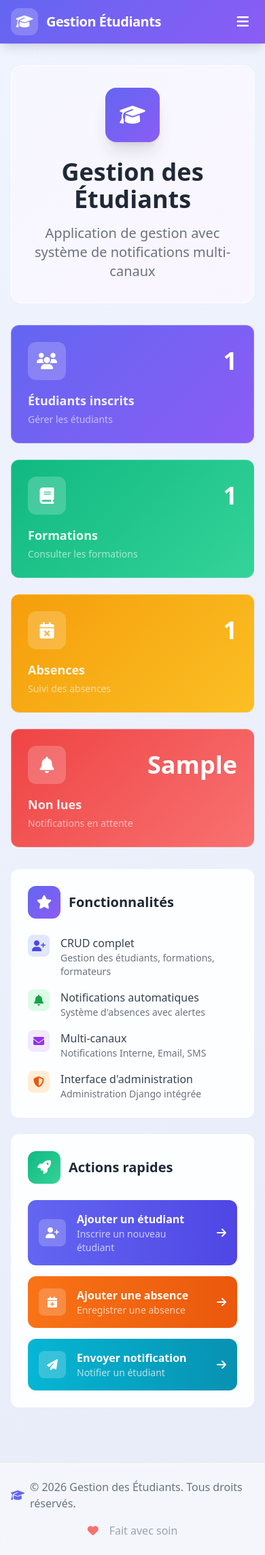
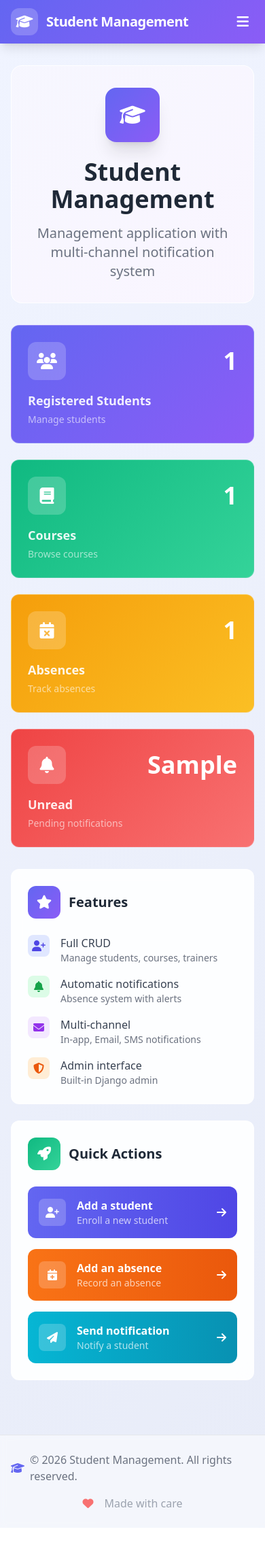
Before and after one commit to abdelwahed-alw/projets_django, a Django app: template etudiants/templates/etudiants/accueil.html in a window 390 px wide. Shown: the whole page at 68% size. After the commit the page ends 2218 px from the top, so only its background shows below. Run offline with Django 3.2, Linux system fonts and the light colour scheme; the template is opened without the code that fills it: most values are stand-ins (such as "Sample title", 1, 10 or a date in 2020); some libraries are stand-ins or nearby versions.

Commit message:
Add i18n with FR/EN language switcher
- Add Django i18n configuration (LocaleMiddleware, LANGUAGES, LOCALE_PATHS)
- Wrap all template strings with {% trans %} / {% blocktranslate %}
- Add gettext to Python views and signals
- Create French translation file with full translations
- Add language switcher buttons in desktop and mobile nav
- Update README

```diff
--- a/etudiants/signals.py
+++ b/etudiants/signals.py
@@ -1,5 +1,6 @@
 from django.db.models.signals import post_save
 from django.dispatch import receiver
+from django.utils.translation import gettext as _
 from .models import Absence
 from .notifications import envoyer_notification
 
@@ -7,7 +8,8 @@ from .notifications import envoyer_notification
 def notifier_absence(sender, instance, created, **kwargs):
     """Envoyer une notification automatique quand une absence est créée"""
     if created:
-        message = f"Absence enregistrée le {instance.date_absence}. Justification: {instance.justification or 'Aucune'}"
+        justification = instance.justification or _('None')
+        message = _('Absence recorded on %(date)s. Justification: %(justification)s') % {'date': instance.date_absence, 'justification': justification}
 
         # Notification interne toujours envoyée
         envoyer_notification(instance.etudiant, message, 'interne')
--- a/etudiants/templates/etudiants/accueil.html
+++ b/etudiants/templates/etudiants/accueil.html
@@ -1,5 +1,6 @@
 {% extends 'etudiants/base.html' %}
-{% block title %}Accueil - Gestion des Étudiants{% endblock %}
+{% load i18n %}
+{% block title %}{% trans "Home" %} - {% trans "Student Management" %}{% endblock %}
 {% block content %}
 <div class="space-y-8">
     <!-- Hero Section -->
@@ -10,10 +11,10 @@
                 <i class="fas fa-graduation-cap text-white text-3xl"></i>
             </div>
             <h1 class="text-4xl md:text-5xl font-bold text-gray-800 mb-4 animate-slide-up">
-                Gestion des Étudiants
+                {% trans "Student Management" %}
             </h1>
             <p class="text-xl text-gray-500 max-w-2xl mx-auto animate-slide-up">
-                Application de gestion avec système de notifications multi-canaux
+                {% trans "Management application with multi-channel notification system" %}
             </p>
         </div>
     </div>
@@ -27,8 +28,8 @@
                 </div>
                 <span class="text-4xl font-bold">{{ total_etudiants }}</span>
             </div>
-            <h3 class="text-lg font-semibold text-white/90">Étudiants inscrits</h3>
-            <p class="text-white/60 text-sm mt-1">Gérer les étudiants</p>
+            <h3 class="text-lg font-semibold text-white/90">{% trans "Registered Students" %}</h3>
+            <p class="text-white/60 text-sm mt-1">{% trans "Manage students" %}</p>
         </a>
 
         <a href="{% url 'etudiants:liste_formations' %}" class="stat-card glass-card rounded-xl p-6 gradient-success text-white block">
@@ -38,8 +39,8 @@
                 </div>
                 <span class="text-4xl font-bold">{{ total_formations }}</span>
             </div>
-            <h3 class="text-lg font-semibold text-white/90">Formations</h3>
-            <p class="text-white/60 text-sm mt-1">Consulter les formations</p>
+            <h3 class="text-lg font-semibold text-white/90">{% trans "Courses" %}</h3>
+            <p class="text-white/60 text-sm mt-1">{% trans "Browse courses" %}</p>
         </a>
 
         <a href="{% url 'etudiants:liste_absences' %}" class="stat-card glass-card rounded-xl p-6 gradient-warning text-white block">
@@ -49,8 +50,8 @@
                 </div>
                 <span class="text-4xl font-bold">{{ total_absences }}</span>
             </div>
-            <h3 class="text-lg font-semibold text-white/90">Absences</h3>
-            <p class="text-white/60 text-sm mt-1">Suivi des absences</p>
+            <h3 class="text-lg font-semibold text-white/90">{% trans "Absences" %}</h3>
+            <p class="text-white/60 text-sm mt-1">{% trans "Track absences" %}</p>
         </a>
 
         <a href="{% url 'etudiants:liste_notifications' %}" class="stat-card glass-card rounded-xl p-6 gradient-danger text-white block">
@@ -60,8 +61,8 @@
                 </div>
                 <span class="text-4xl font-bold">{{ notifications_non_lues }}</span>
             </div>
-            <h3 class="text-lg font-semibold text-white/90">Non lues</h3>
-            <p class="text-white/60 text-sm mt-1">Notifications en attente</p>
+            <h3 class="text-lg font-semibold text-white/90">{% trans "Unread" %}</h3>
+            <p class="text-white/60 text-sm mt-1">{% trans "Pending notifications" %}</p>
         </a>
     </div>
 
@@ -72,7 +73,7 @@
                 <div class="w-12 h-12 gradient-primary rounded-xl flex items-center justify-center">
                     <i class="fas fa-star text-white text-xl"></i>
                 </div>
-                <h2 class="text-xl font-bold text-gray-800">Fonctionnalités</h2>
+                <h2 class="text-xl font-bold text-gray-800">{% trans "Features" %}</h2>
             </div>
             <div class="space-y-4">
                 <div class="flex items-start space-x-4">
@@ -80,8 +81,8 @@
                         <i class="fas fa-user-plus text-indigo-600"></i>
                     </div>
                     <div>
-                        <p class="font-medium text-gray-700">CRUD complet</p>
-                        <p class="text-sm text-gray-500">Gestion des étudiants, formations, formateurs</p>
+                        <p class="font-medium text-gray-700">{% trans "Full CRUD" %}</p>
+                        <p class="text-sm text-gray-500">{% trans "Manage students, courses, trainers" %}</p>
                     </div>
                 </div>
                 <div class="flex items-start space-x-4">
@@ -89,8 +90,8 @@
                         <i class="fas fa-bell text-green-600"></i>
                     </div>
                     <div>
-                        <p class="font-medium text-gray-700">Notifications automatiques</p>
-                        <p class="text-sm text-gray-500">Système d'absences avec alertes</p>
+                        <p class="font-medium text-gray-700">{% trans "Automatic notifications" %}</p>
+                        <p class="text-sm text-gray-500">{% trans "Absence system with alerts" %}</p>
                     </div>
                 </div>
                 <div class="flex items-start space-x-4">
@@ -98,8 +99,8 @@
                         <i class="fas fa-envelope text-purple-600"></i>
                     </div>
                     <div>
-                        <p class="font-medium text-gray-700">Multi-canaux</p>
-                        <p class="text-sm text-gray-500">Notifications Interne, Email, SMS</p>
+                        <p class="font-medium text-gray-700">{% trans "Multi-channel" %}</p>
+                        <p class="text-sm text-gray-500">{% trans "In-app, Email, SMS notifications" %}</p>
                     </div>
                 </div>
                 <div class="flex items-start space-x-4">
@@ -107,8 +108,8 @@
                         <i class="fas fa-shield-alt text-orange-600"></i>
                     </div>
                     <div>
-                        <p class="font-medium text-gray-700">Interface d'administration</p>
-                        <p class="text-sm text-gray-500">Administration Django intégrée</p>
+                        <p class="font-medium text-gray-700">{% trans "Admin interface" %}</p>
+                        <p class="text-sm text-gray-500">{% trans "Built-in Django admin" %}</p>
                     </div>
                 </div>
             </div>
@@ -119,7 +120,7 @@
                 <div class="w-12 h-12 gradient-success rounded-xl flex items-center justify-center">
                     <i class="fas fa-rocket text-white text-xl"></i>
                 </div>
-                <h2 class="text-xl font-bold text-gray-800">Actions rapides</h2>
+                <h2 class="text-xl font-bold text-gray-800">{% trans "Quick Actions" %}</h2>
             </div>
             <div class="space-y-4">
                 <a href="{% url 'etudiants:ajouter_etudiant' %}" class="btn-custom flex items-center space-x-4 w-full p-4 rounded-xl bg-gradient-to-r from-indigo-500 to-indigo-600 text-white group">
@@ -127,8 +128,8 @@
                         <i class="fas fa-user-plus"></i>
                     </div>
                     <div class="flex-grow text-left">
-                        <p class="font-semibold">Ajouter un étudiant</p>
-                        <p class="text-sm text-white/70">Inscrire un nouveau étudiant</p>
+                        <p class="font-semibold">{% trans "Add a student" %}</p>
+                        <p class="text-sm text-white/70">{% trans "Enroll a new student" %}</p>
                     </div>
                     <i class="fas fa-arrow-right group-hover:translate-x-1 transition-transform"></i>
                 </a>
@@ -137,8 +138,8 @@
                         <i class="fas fa-calendar-plus"></i>
                     </div>
                     <div class="flex-grow text-left">
-                        <p class="font-semibold">Ajouter une absence</p>
-                        <p class="text-sm text-white/70">Enregistrer une absence</p>
+                        <p class="font-semibold">{% trans "Add an absence" %}</p>
+                        <p class="text-sm text-white/70">{% trans "Record an absence" %}</p>
                     </div>
                     <i class="fas fa-arrow-right group-hover:translate-x-1 transition-transform"></i>
                 </a>
@@ -147,8 +148,8 @@
                         <i class="fas fa-paper-plane"></i>
                     </div>
                     <div class="flex-grow text-left">
-                        <p class="font-semibold">Envoyer notification</p>
-                        <p class="text-sm text-white/70">Notifier un étudiant</p>
+                        <p class="font-semibold">{% trans "Send notification" %}</p>
+                        <p class="text-sm text-white/70">{% trans "Notify a student" %}</p>
                     </div>
                     <i class="fas fa-arrow-right group-hover:translate-x-1 transition-transform"></i>
                 </a>
--- a/etudiants/templates/etudiants/base.html
+++ b/etudiants/templates/etudiants/base.html
@@ -1,9 +1,10 @@
+{% load i18n %}
 <!DOCTYPE html>
-<html lang="fr">
+<html lang="{{ LANGUAGE_CODE }}">
 <head>
     <meta charset="UTF-8">
     <meta name="viewport" content="width=device-width, initial-scale=1.0">
-    <title>{% block title %}Gestion des Étudiants{% endblock %}</title>
+    <title>{% block title %}{% trans "Student Management" %}{% endblock %}</title>
     <script src="https://cdn.tailwindcss.com"></script>
     <script>
         tailwind.config = {
@@ -142,29 +143,44 @@
                         <div class="w-10 h-10 bg-white/20 rounded-xl flex items-center justify-center group-hover:bg-white/30 transition-all duration-300">
                             <i class="fas fa-graduation-cap text-white text-xl"></i>
                         </div>
-                        <span class="text-white font-bold text-xl tracking-tight">Gestion Étudiants</span>
+                        <span class="text-white font-bold text-xl tracking-tight">{% trans "Student Management" %}</span>
                     </a>
                 </div>
                 <div class="hidden md:flex items-center space-x-1">
                     <a href="{% url 'etudiants:liste_etudiants' %}" class="nav-link px-4 py-2 rounded-lg text-white/90 hover:text-white hover:bg-white/10 flex items-center space-x-2">
                         <i class="fas fa-users"></i>
-                        <span>Étudiants</span>
+                        <span>{% trans "Students" %}</span>
                     </a>
                     <a href="{% url 'etudiants:liste_formations' %}" class="nav-link px-4 py-2 rounded-lg text-white/90 hover:text-white hover:bg-white/10 flex items-center space-x-2">
                         <i class="fas fa-book"></i>
-                        <span>Formations</span>
+                        <span>{% trans "Courses" %}</span>
                     </a>
                     <a href="{% url 'etudiants:liste_absences' %}" class="nav-link px-4 py-2 rounded-lg text-white/90 hover:text-white hover:bg-white/10 flex items-center space-x-2">
                         <i class="fas fa-calendar-times"></i>
-                        <span>Absences</span>
+                        <span>{% trans "Absences" %}</span>
                     </a>
                     <a href="{% url 'etudiants:liste_notifications' %}" class="nav-link px-4 py-2 rounded-lg text-white/90 hover:text-white hover:bg-white/10 flex items-center space-x-2 relative">
                         <i class="fas fa-bell"></i>
-                        <span>Notifications</span>
+                        <span>{% trans "Notifications" %}</span>
                         {% if notifications_non_lues %}
                         <span class="absolute -top-1 -right-1 bg-red-500 text-white text-xs rounded-full h-5 w-5 flex items-center justify-center notification-badge">{{ notifications_non_lues }}</span>
                         {% endif %}
                     </a>
+                    <!-- Language Switcher -->
+                    <form action="{% url 'set_language' %}" method="post" class="ml-2">
+                        {% csrf_token %}
+                        <input name="next" type="hidden" value="{{ request.path }}">
+                        <div class="flex space-x-1">
+                            <button type="submit" name="language" value="fr"
+                                class="px-2 py-1 rounded text-xs font-semibold {% if LANGUAGE_CODE == 'fr' %}bg-white/30 text-white{% else %}text-white/70 hover:text-white hover:bg-white/10{% endif %} transition-all duration-200">
+                                FR
+                            </button>
+                            <button type="submit" name="language" value="en"
+                                class="px-2 py-1 rounded text-xs font-semibold {% if LANGUAGE_CODE == 'en' %}bg-white/30 text-white{% else %}text-white/70 hover:text-white hover:bg-white/10{% endif %} transition-all duration-200">
+                                EN
+                            </button>
+                        </div>
+                    </form>
                 </div>
                 <button id="mobile-menu-btn" class="md:hidden text-white p-2 rounded-lg hover:bg-white/10">
                     <i class="fas fa-bars text-xl"></i>
@@ -174,20 +190,34 @@
         <!-- Mobile menu -->
         <div id="mobile-menu" class="hidden md:hidden px-4 pb-4 space-y-2">
             <a href="{% url 'etudiants:liste_etudiants' %}" class="block px-4 py-3 rounded-lg text-white/90 hover:text-white hover:bg-white/10 flex items-center space-x-3">
-                <i class="fas fa-users w-6"></i><span>Étudiants</span>
+                <i class="fas fa-users w-6"></i><span>{% trans "Students" %}</span>
             </a>
             <a href="{% url 'etudiants:liste_formations' %}" class="block px-4 py-3 rounded-lg text-white/90 hover:text-white hover:bg-white/10 flex items-center space-x-3">
-                <i class="fas fa-book w-6"></i><span>Formations</span>
+                <i class="fas fa-book w-6"></i><span>{% trans "Courses" %}</span>
             </a>
             <a href="{% url 'etudiants:liste_absences' %}" class="block px-4 py-3 rounded-lg text-white/90 hover:text-white hover:bg-white/10 flex items-center space-x-3">
-                <i class="fas fa-calendar-times w-6"></i><span>Absences</span>
+                <i class="fas fa-calendar-times w-6"></i><span>{% trans "Absences" %}</span>
             </a>
             <a href="{% url 'etudiants:liste_notifications' %}" class="block px-4 py-3 rounded-lg text-white/90 hover:text-white hover:bg-white/10 flex items-center space-x-3 relative">
-                <i class="fas fa-bell w-6"></i><span>Notifications</span>
+                <i class="fas fa-bell w-6"></i><span>{% trans "Notifications" %}</span>
                 {% if notifications_non_lues %}
                 <span class="bg-red-500 text-white text-xs rounded-full px-2 py-0.5 ml-2">{{ notifications_non_lues }}</span>
                 {% endif %}
             </a>
+            <form action="{% url 'set_language' %}" method="post" class="px-4 py-2">
+                {% csrf_token %}
+                <input name="next" type="hidden" value="{{ request.path }}">
+                <div class="flex space-x-2">
+                    <button type="submit" name="language" value="fr"
+                        class="flex-1 px-3 py-2 rounded-lg text-sm font-semibold {% if LANGUAGE_CODE == 'fr' %}bg-white/30 text-white{% else %}text-white/70 hover:text-white hover:bg-white/10{% endif %} transition-all">
+                        Français
+                    </button>
+                    <button type="submit" name="language" value="en"
+                        class="flex-1 px-3 py-2 rounded-lg text-sm font-semibold {% if LANGUAGE_CODE == 'en' %}bg-white/30 text-white{% else %}text-white/70 hover:text-white hover:bg-white/10{% endif %} transition-all">
+                        English
+                    </button>
+                </div>
+            </form>
         </div>
     </nav>
 
@@ -231,11 +261,11 @@
             <div class="flex flex-col md:flex-row items-center justify-between space-y-4 md:space-y-0">
                 <div class="flex items-center space-x-2 text-gray-500">
                     <i class="fas fa-graduation-cap text-indigo-500"></i>
-                    <span>&copy; {% now "Y" %} Gestion des Étudiants. Tous droits réservés.</span>
+                    <span>&copy; {% now "Y" %} {% trans "Student Management. All rights reserved." %}</span>
                 </div>
                 <div class="flex items-center space-x-4 text-gray-400">
                     <i class="fas fa-heart text-red-400"></i>
-                    <span>Fait avec soin</span>
+                    <span>{% trans "Made with care" %}</span>
                 </div>
             </div>
         </div>
--- a/gestion_etudiants/urls.py
+++ b/gestion_etudiants/urls.py
@@ -4,6 +4,7 @@ from django.conf import settings
 from django.conf.urls.static import static
 
 urlpatterns = [
+    path('i18n/', include('django.conf.urls.i18n')),
     path('admin/', admin.site.urls),
     path('', include('etudiants.urls')),
 ] + static(settings.MEDIA_URL, document_root=settings.MEDIA_ROOT)
```
Also changed, not shown: etudiants/templates/etudiants/ajouter_absence.html (+7 -6 lines), etudiants/templates/etudiants/ajouter_etudiant.html (+6 -5 lines), etudiants/templates/etudiants/detail_etudiant.html (+22 -21 lines), etudiants/templates/etudiants/envoyer_notification.html (+7 -6 lines), etudiants/templates/etudiants/liste_absences.html (+15 -14 lines), etudiants/templates/etudiants/liste_etudiants.html (+22 -22 lines), etudiants/templates/etudiants/liste_formations.html (+8 -7 lines), etudiants/templates/etudiants/liste_notifications.html (+17 -15 lines), etudiants/templates/etudiants/modifier_etudiant.html (+5 -4 lines), etudiants/templates/etudiants/supprimer_etudiant.html (+7 -7 lines), etudiants/views.py (+6 -5 lines), gestion_etudiants/settings.py (+24 -13 lines), README.md, locale/fr/LC_MESSAGES/django.po (added), 1 other file.
